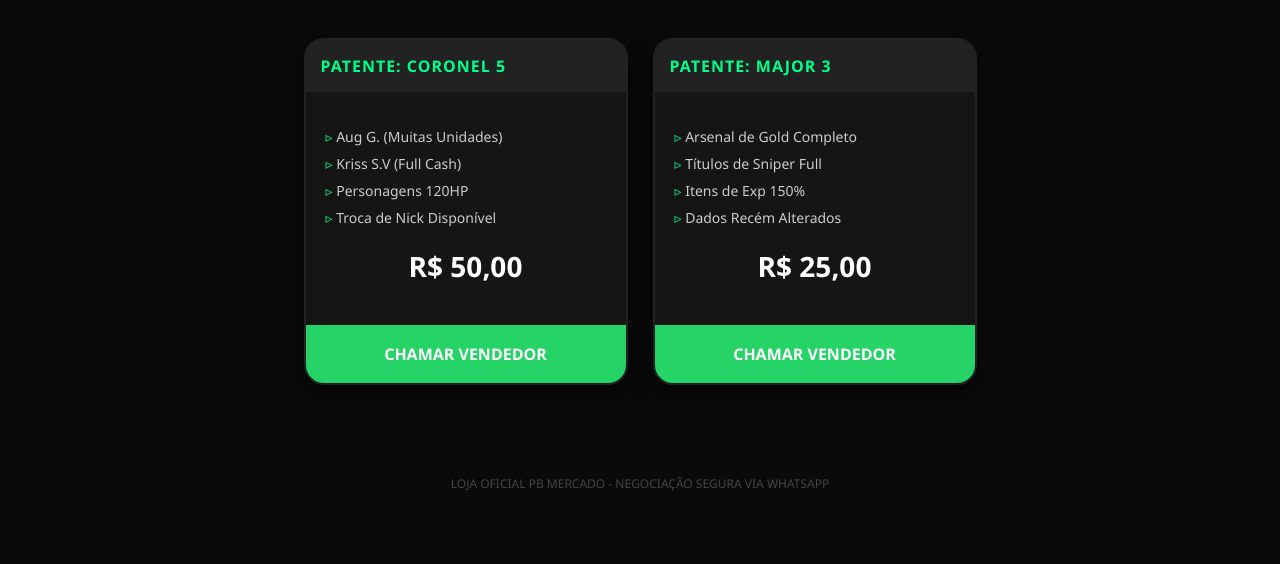
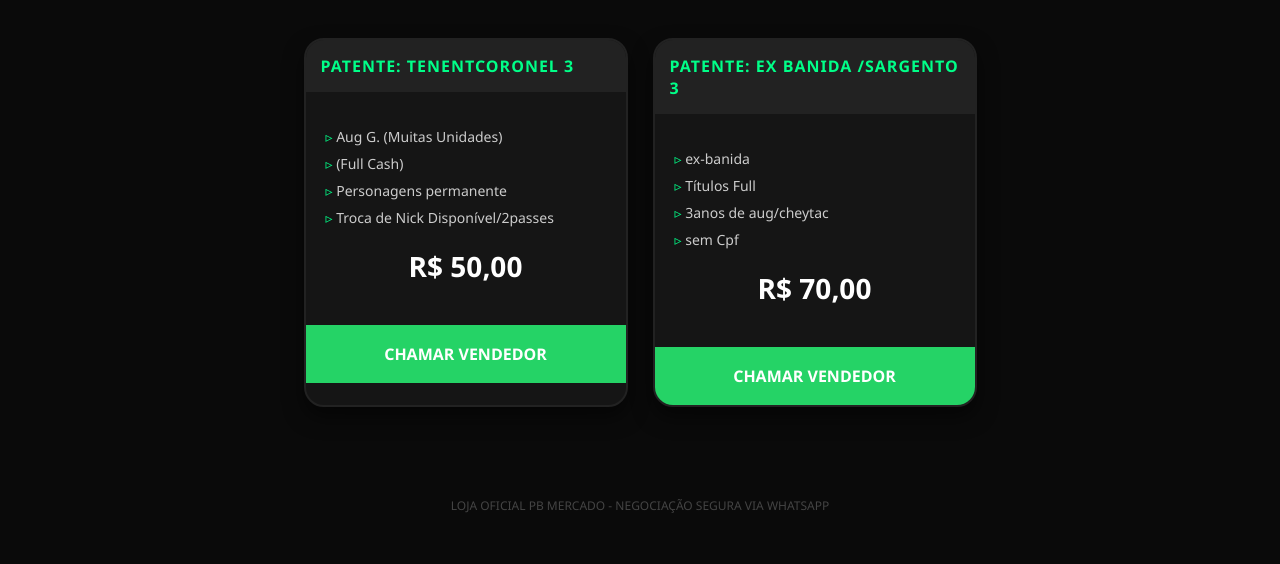
Before and after one commit to diasbreno835-sudo/pb-market, a plain HTML site: page index.html in a window 1280 px wide. Shown: the part 272-836 px from the top of the page. Before the commit the page ends 814 px from the top, so only its background shows below. Drawn offline with Linux system fonts and the light colour scheme.

Commit message:
Update index.html

```diff
--- a/index.html
+++ b/index.html
@@ -116,13 +116,13 @@
 <div class="container">
 
     <div class="card">
-        <div class="card-header">Patente: Coronel 5</div>
+        <div class="card-header">Patente: tenentcoronel 3</div>
         <div class="info">
             <ul class="item-list">
                 <li>Aug G. (Muitas Unidades)</li>
-                <li>Kriss S.V (Full Cash)</li>
-                <li>Personagens 120HP</li>
-                <li>Troca de Nick Disponível</li>
+                <li> (Full Cash)</li>
+                <li>Personagens permanente</li>
+                <li>Troca de Nick Disponível/2passes</li>
             </ul>
             <span class="price-tag">R$ 50,00</span>
         </div>
@@ -132,15 +132,15 @@
     </div>
 
     <div class="card">
-        <div class="card-header">Patente: Major 3</div>
+        <div class="card-header">Patente: ex banida /sargento 3</div>
         <div class="info">
             <ul class="item-list">
-                <li>Arsenal de Gold Completo</li>
-                <li>Títulos de Sniper Full</li>
-                <li>Itens de Exp 150%</li>
-                <li>Dados Recém Alterados</li>
+                <li>ex-banida</li>
+                <li>Títulos Full</li>
+                <li>3anos de aug/cheytac</li>
+                <li>sem Cpf</li>
             </ul>
-            <span class="price-tag">R$ 25,00</span>
+            <span class="price-tag">R$ 70,00</span>
         </div>
         <a href="https://wa.me/5511919549977?text=Olá, vi no site a conta Major 3 e tenho interesse!" class="btn-vendedor" target="_blank">
             Chamar Vendedor
```
